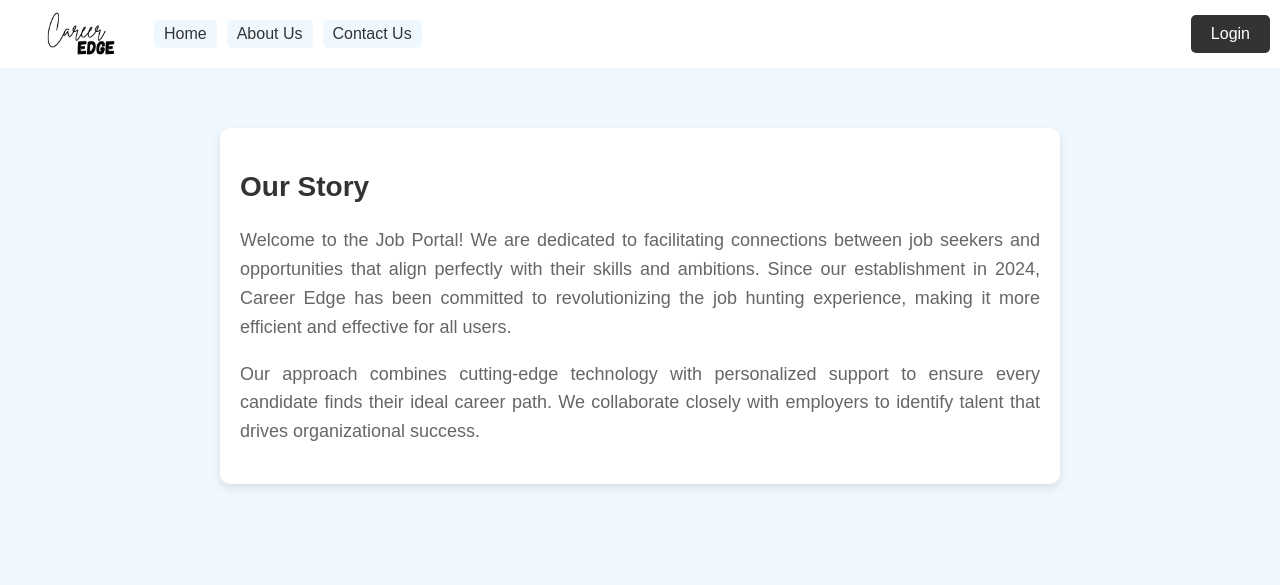
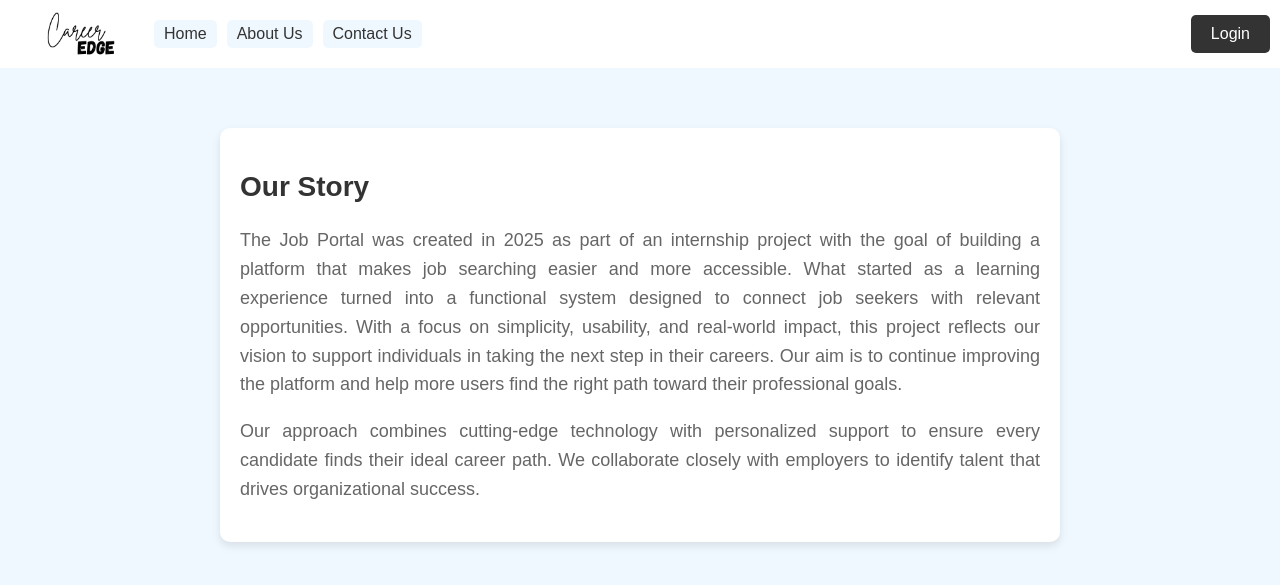
Before and after one commit to VaishnaviRaoB/Career_Edge, a Django app: page /about/ in a window 1280 px wide. Shown: the top 585 px of the page. Run offline with Django 3.2, Linux system fonts and the light colour scheme.

Commit message:
Styling updates

```diff
--- a/Career_edge/templates/about.html
+++ b/Career_edge/templates/about.html
@@ -131,7 +131,9 @@
     <main>
         <div class="about-section">
             <h2>Our Story</h2>
-            <p>Welcome to the Job Portal! We are dedicated to facilitating connections between job seekers and opportunities that align perfectly with their skills and ambitions. Since our establishment in 2024, Career Edge has been committed to revolutionizing the job hunting experience, making it more efficient and effective for all users.</p>
+            <p>The Job Portal was created in 2025 as part of an internship project with the goal of building a platform that makes job searching easier and more accessible. What started as a learning experience turned into a functional system designed to connect job seekers with relevant opportunities.
+
+                With a focus on simplicity, usability, and real-world impact, this project reflects our vision to support individuals in taking the next step in their careers. Our aim is to continue improving the platform and help more users find the right path toward their professional goals.</p>
             <p class="professional-text">Our approach combines cutting-edge technology with personalized support to ensure every candidate finds their ideal career path. We collaborate closely with employers to identify talent that drives organizational success.</p>
         </div>
     </main>
--- a/Career_edge/templates/home.html
+++ b/Career_edge/templates/home.html
@@ -6,6 +6,11 @@
     <title>Job Portal Home</title>
     <style>
         /* Overall page layout */
+        html, body {
+    width: 100vw;
+    height: 100vh;
+    overflow: hidden; /* disables scrolling */
+}
         body {
             font-family: Arial, sans-serif;
             margin: 0;
```
